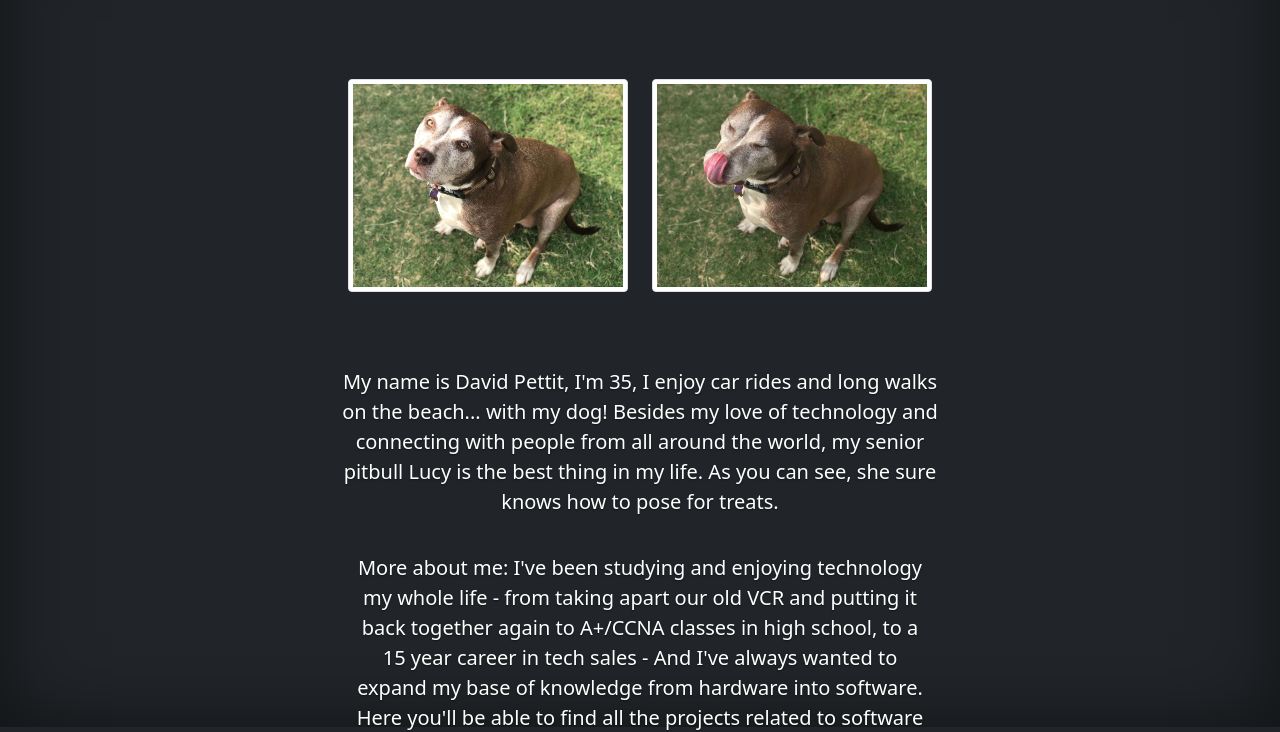
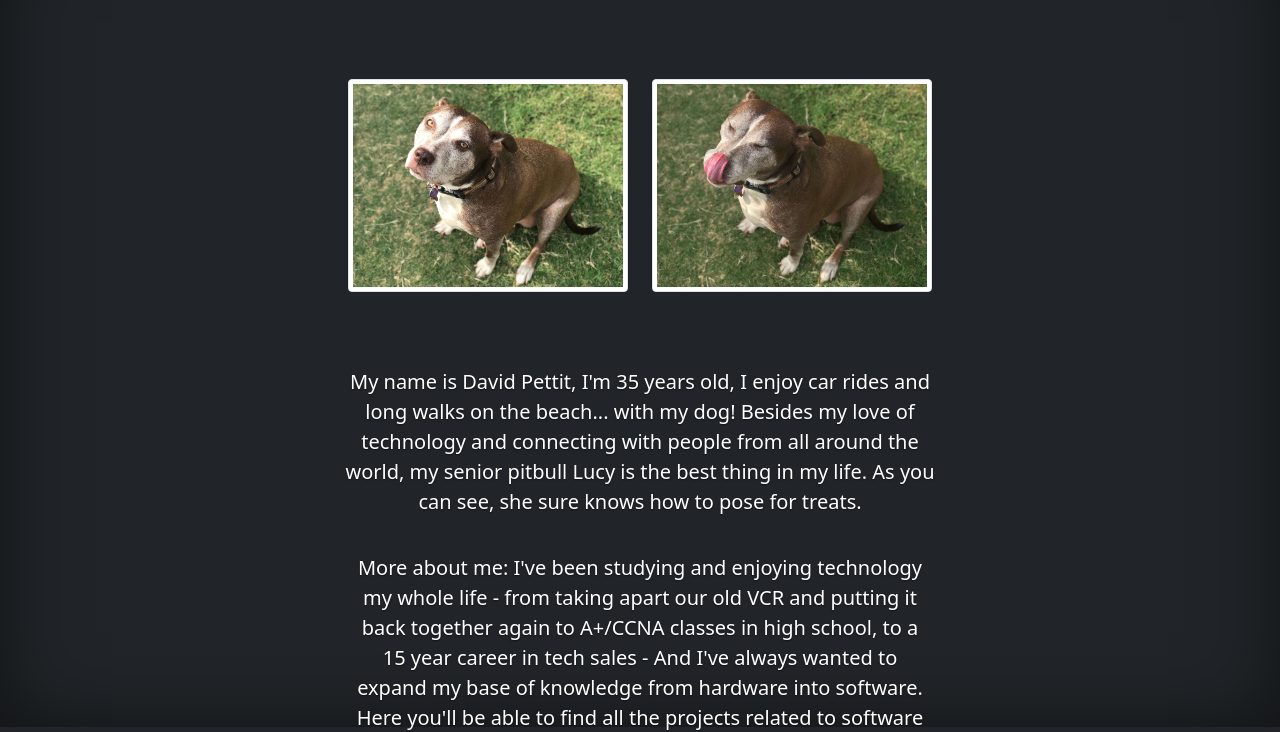
Before and after one commit to blaydesdev/blaydesdev.github.io, a plain HTML site: page index.html in a window 1280 px wide. Shown: the part 73-805 px from the top of the page. Drawn offline with nearby package versions, Linux system fonts and the light colour scheme.

Commit message:
updated bio

```diff
--- a/index.html
+++ b/index.html
@@ -61,7 +61,7 @@
       </div>
     </div>
 
-    <p class="lead">My name is David Pettit, I'm 35, I enjoy car rides and long walks on the beach... with my dog! Besides my love of technology and connecting with people from all around the world, my senior pitbull Lucy is the best thing in my life. As you can see, she sure knows how to pose for treats.</p>
+    <p class="lead">My name is David Pettit, I'm 35 years old, I enjoy car rides and long walks on the beach... with my dog! Besides my love of technology and connecting with people from all around the world, my senior pitbull Lucy is the best thing in my life. As you can see, she sure knows how to pose for treats.</p>
     <p class="lead" style="padding: 20px;">More about me: I've been studying and enjoying technology my whole life - from taking apart our old VCR and putting it back together again to A+/CCNA classes in high school, to a 15 year career in tech sales - And I've always wanted to expand my base of knowledge from hardware into software. Here you'll be able to find all the projects related to software I've been working on. If you want to reach me directly, use the button below.</p>
 
     <p class="lead" style="padding: 35px">
```
